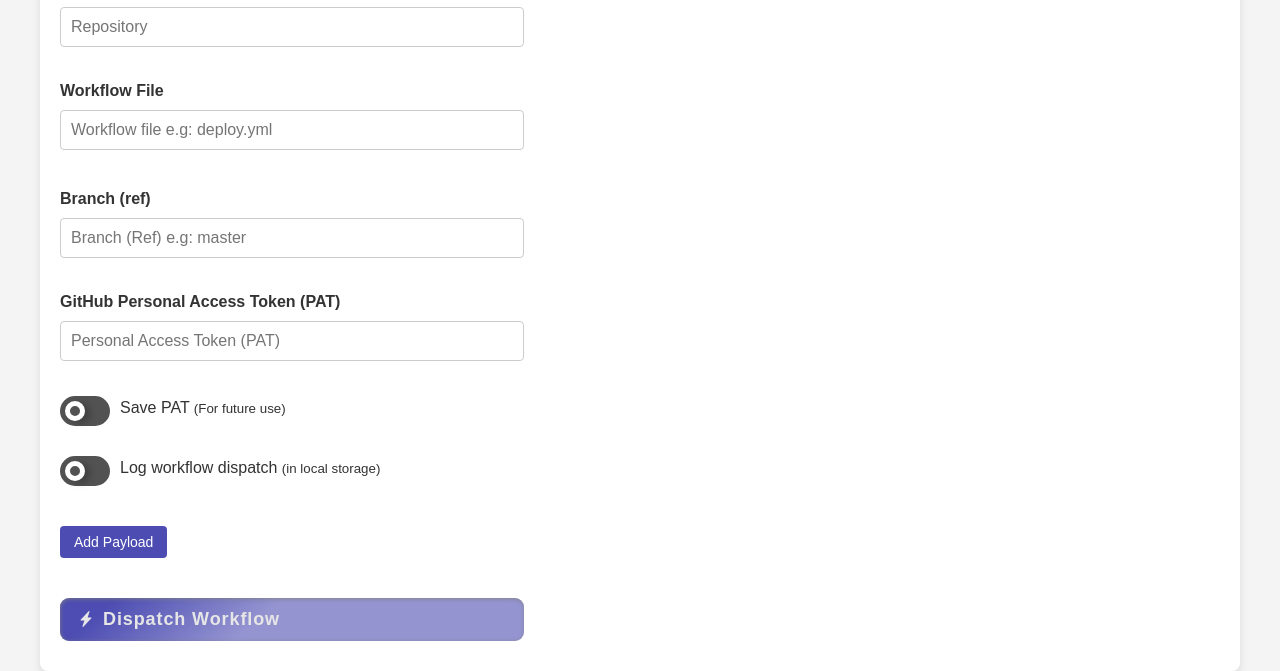
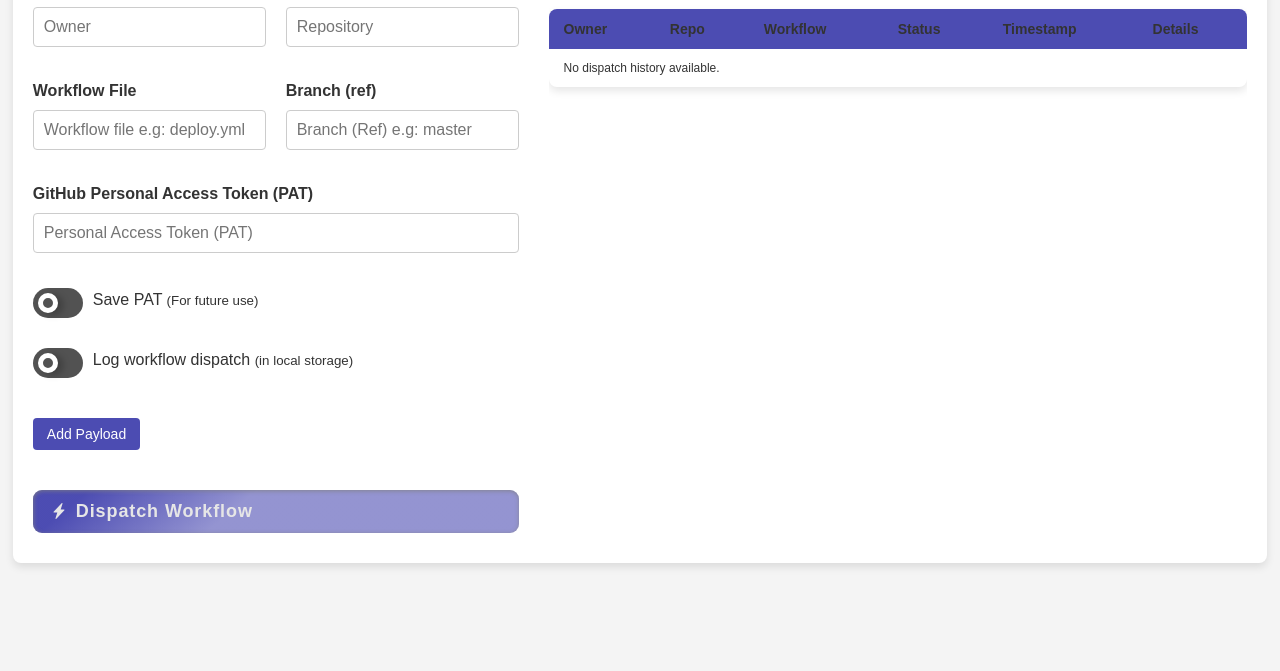
Before and after one commit to saedyousef/workflow-dispatcher, a plain HTML site: page index.html in a window 1280 px wide. Shown: the part 213-884 px from the top of the page. After the commit the page ends 800 px from the top, so only its background shows below. Drawn offline with Linux system fonts and the light colour scheme.

Commit message:
deploy: 802133a972a0cea6941f7006ae494096eaba2aba

```diff
--- a/assets/css/styles.css
+++ b/assets/css/styles.css
@@ -188,8 +188,8 @@ input[type="checkbox"]:checked + label {
 /* Wider container */
 .container {
     margin-top: 70px;
-    max-width: 1200px;
-    width: 95%;
+    max-width: 1600px;
+    width: 98%;
     display: flex;
     flex-direction: row;
     flex-wrap: wrap;
```
